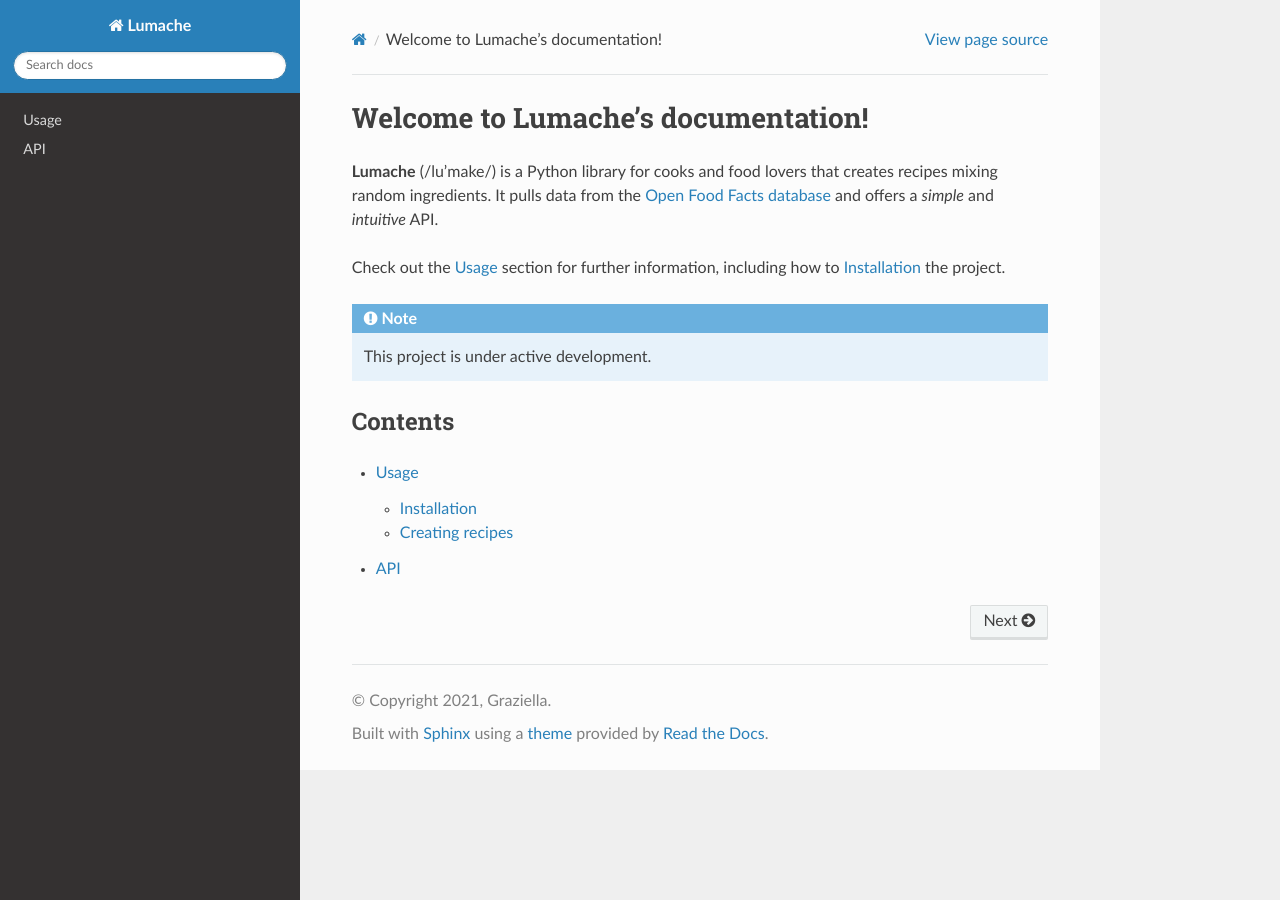
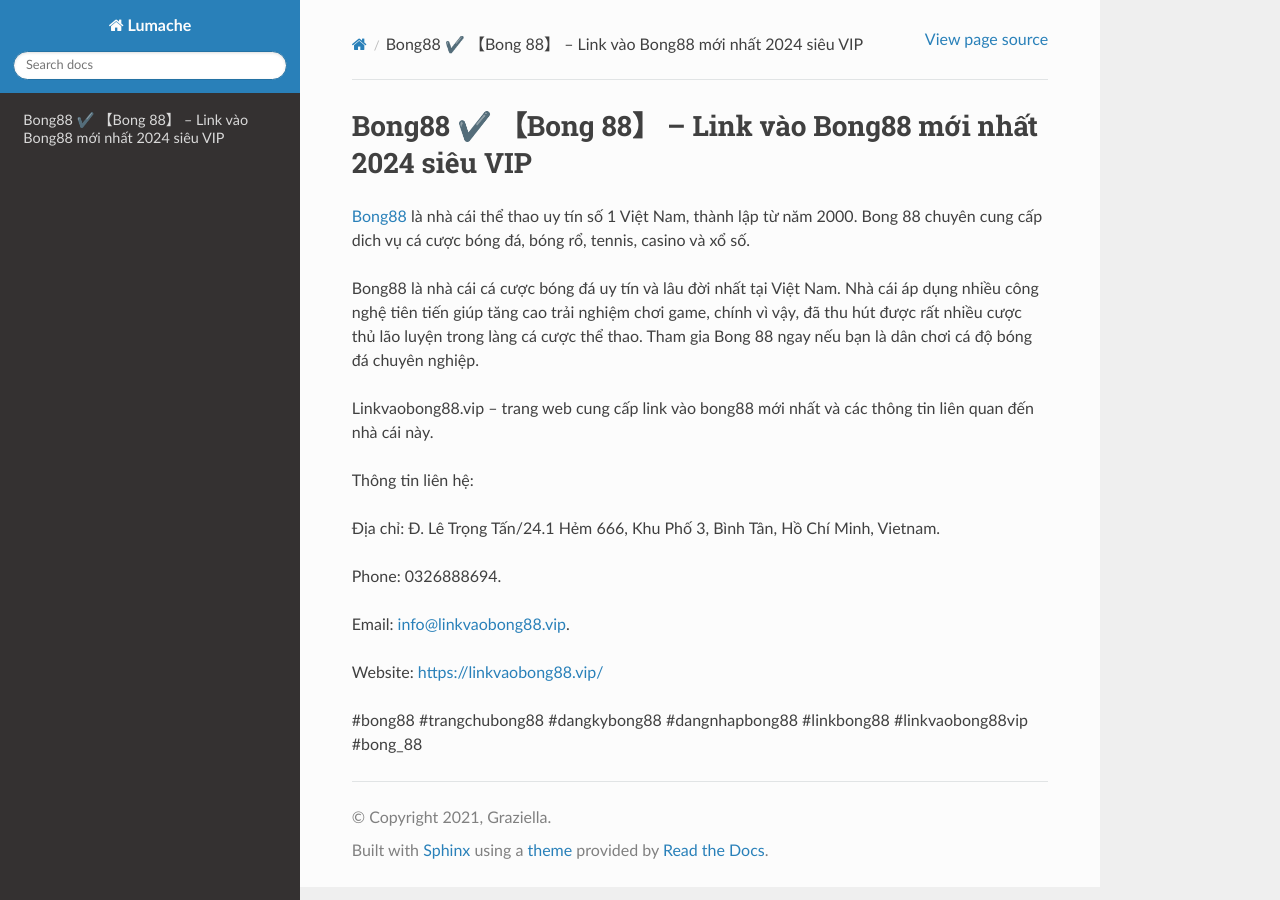
Before and after one commit to hanhtran123/linkvaobong88vip, a Sphinx documentation site: the page built from docs/source/index.rst, in a window 1280 px wide. Built offline with Sphinx 7.4.7 and the Read the Docs theme 3.1.0, drawn with Linux system fonts in a browser that asks for light colours.

Commit message:
Update index.rst

```diff
--- a/docs/source/index.rst
+++ b/docs/source/index.rst
@@ -1,22 +1,20 @@
-Welcome to Lumache's documentation!
+Bong88 ✔️ 【Bong 88】 – Link vào Bong88 mới nhất 2024 siêu VIP
 ===================================
 
-**Lumache** (/lu'make/) is a Python library for cooks and food lovers
-that creates recipes mixing random ingredients.
-It pulls data from the `Open Food Facts database <https://world.openfoodfacts.org/>`_
-and offers a *simple* and *intuitive* API.
+`Bong88 <https://linkvaobong88.vip/>`_ là nhà cái thể thao uy tín số 1 Việt Nam, thành lập từ năm 2000. Bong 88 chuyên cung cấp dich vụ cá cược bóng đá, bóng rổ, tennis, casino và xổ số.
 
-Check out the :doc:`usage` section for further information, including
-how to :ref:`installation` the project.
+Bong88 là nhà cái cá cược bóng đá uy tín và lâu đời nhất tại Việt Nam. Nhà cái áp dụng nhiều công nghệ tiên tiến giúp tăng cao trải nghiệm chơi game, chính vì vậy, đã thu hút được rất nhiều cược thủ lão luyện trong làng cá cược thể thao. Tham gia Bong 88 ngay nếu bạn là dân chơi cá độ bóng đá chuyên nghiệp.
 
-.. note::
+Linkvaobong88.vip – trang web cung cấp link vào bong88 mới nhất và các thông tin liên quan đến nhà cái này.
 
-   This project is under active development.
+Thông tin liên hệ:
 
-Contents
---------
+Địa chỉ: Đ. Lê Trọng Tấn/24.1 Hẻm 666, Khu Phố 3, Bình Tân, Hồ Chí Minh, Vietnam.
 
-.. toctree::
+Phone: 0326888694.
 
-   usage
-   api
+Email: info@linkvaobong88.vip.
+
+Website: https://linkvaobong88.vip/
+
+#bong88 #trangchubong88 #dangkybong88 #dangnhapbong88 #linkbong88 #linkvaobong88vip #bong_88
```
